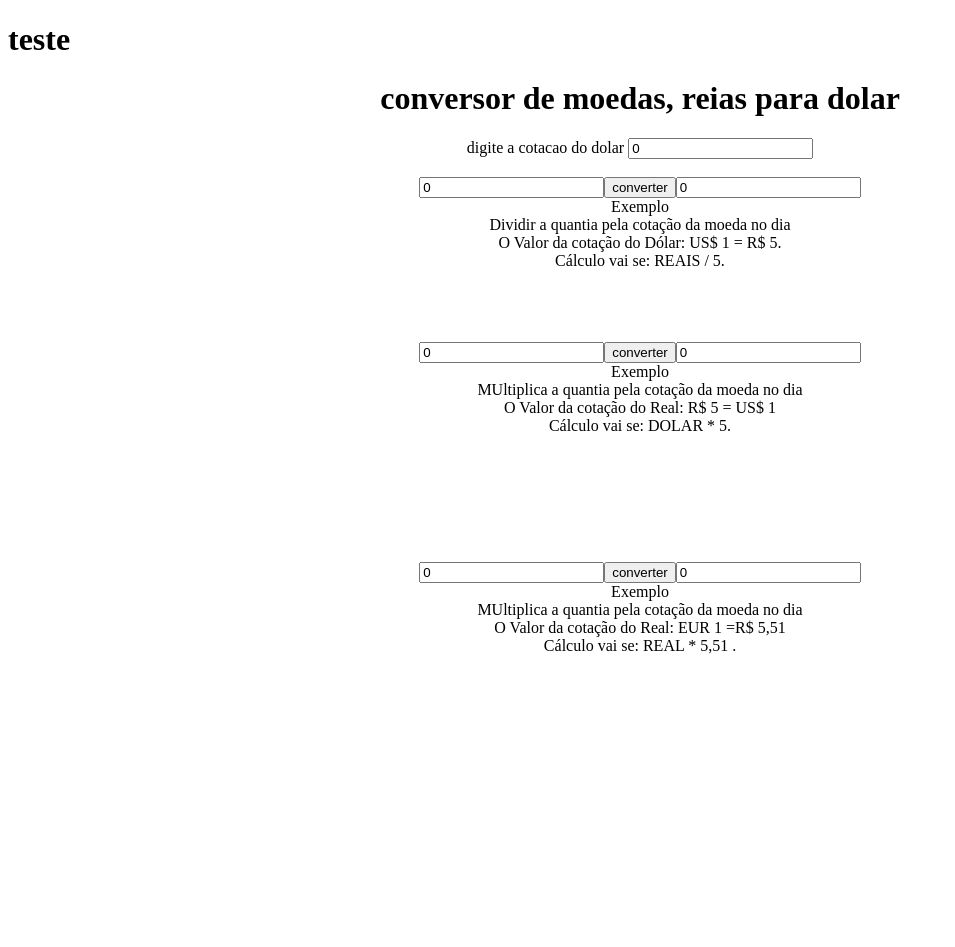
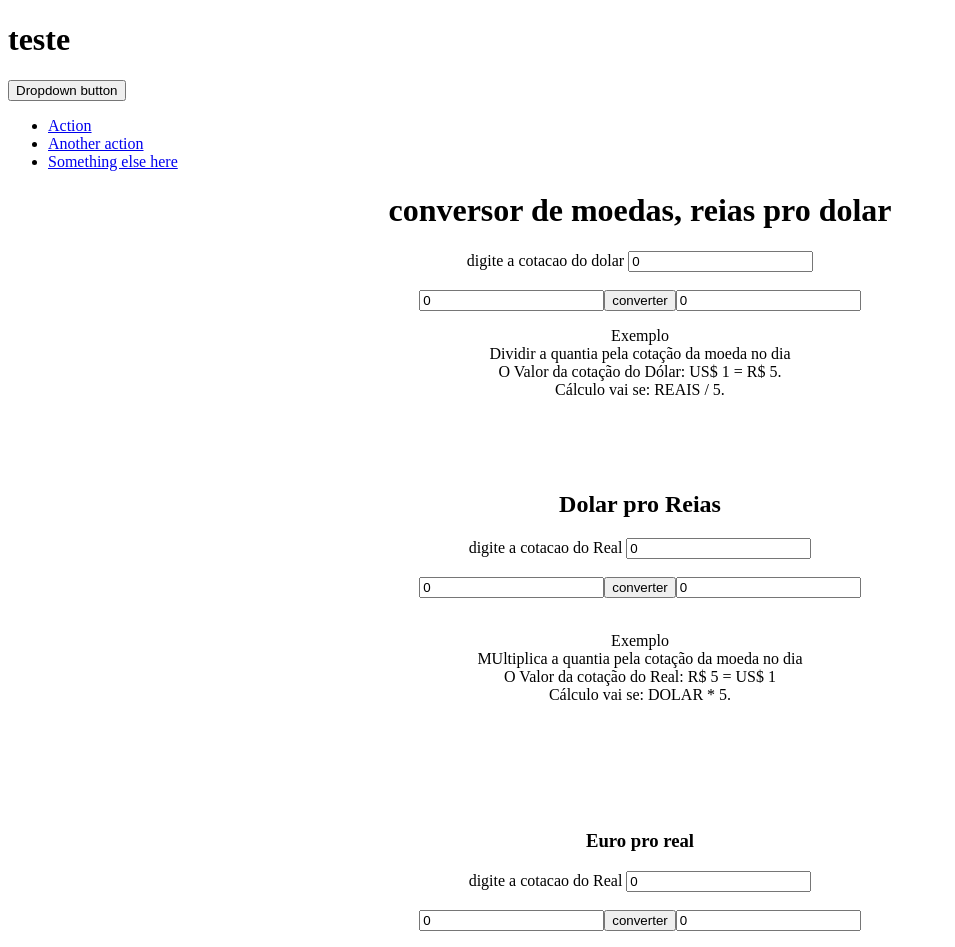
Before and after one commit to ilusao/prova-angular, an Angular app: page / in a window 1280 px wide. Shown: the top 947 px of the page, without its empty margins (0-955 px from the left). Before the commit the page ends 800 px from the top, so only its background shows below. Built offline with nearby package versions, Linux system fonts and the light colour scheme.

Commit message:
provinha 6

```diff
--- a/src/app/provaangular/provaangular.component.css
+++ b/src/app/provaangular/provaangular.component.css
@@ -0,0 +1,67 @@
+@mixin caret-down($width: $caret-width) {
+  border-top: $width solid;
+  border-right: $width solid transparent;
+  border-bottom: 0;
+  border-left: $width solid transparent;
+}
+
+@mixin caret-up($width: $caret-width) {
+  border-top: 0;
+  border-right: $width solid transparent;
+  border-bottom: $width solid;
+  border-left: $width solid transparent;
+}
+
+@mixin caret-end($width: $caret-width) {
+  border-top: $width solid transparent;
+  border-right: 0;
+  border-bottom: $width solid transparent;
+  border-left: $width solid;
+}
+
+@mixin caret-start($width: $caret-width) {
+  border-top: $width solid transparent;
+  border-right: $width solid;
+  border-bottom: $width solid transparent;
+}
+
+@mixin caret(
+  $direction: down,
+  $width: $caret-width,
+  $spacing: $caret-spacing,
+  $vertical-align: $caret-vertical-align
+) {
+  @if $enable-caret {
+    &::after {
+      display: inline-block;
+      margin-left: $spacing;
+      vertical-align: $vertical-align;
+      content: "";
+      @if $direction == down {
+        @include caret-down($width);
+      } @else if $direction == up {
+        @include caret-up($width);
+      } @else if $direction == end {
+        @include caret-end($width);
+      }
+    }
+
+    @if $direction == start {
+      &::after {
+        display: none;
+      }
+
+      &::before {
+        display: inline-block;
+        margin-right: $spacing;
+        vertical-align: $vertical-align;
+        content: "";
+        @include caret-start($width);
+      }
+    }
+
+    &:empty::after {
+      margin-left: 0;
+    }
+  }
+}
--- a/src/app/provaangular/provaangular.component.html
+++ b/src/app/provaangular/provaangular.component.html
@@ -1,6 +1,20 @@
+
+<div class="dropdown">
+  <button class="btn btn-secondary dropdown-toggle" type="button" data-bs-toggle="dropdown" aria-expanded="false">
+    Dropdown button
+  </button>
+  <ul class="dropdown-menu">
+    <li><a class="dropdown-item" href="#">Action</a></li>
+    <li><a class="dropdown-item" href="#">Another action</a></li>
+    <li><a class="dropdown-item" href="#">Something else here</a></li>
+  </ul>
+</div>
+
+
+
 <form style="text-align: center;">
 
-  <h1>conversor de moedas, reias para dolar</h1>
+  <h1>conversor de moedas, reias pro dolar</h1>
   digite  a cotacao do dolar
   <input type="number" name="cotacao"  [(ngModel)]="cotacao">
   <br><br>
@@ -8,33 +22,45 @@
   <button (click)="converter()">converter</button>
   <input [value]="converte">
   <br>
+  <p>
   Exemplo
   <br>
   Dividir a quantia pela cotação da moeda no dia <br>
   O Valor da cotação do Dólar: US$ 1 = R$ 5. <br>
   Cálculo vai se: REAIS / 5.<br><br><br><br><br>
+ </p>
 
 
+  <h2>Dolar pro Reias</h2>
+  digite  a cotacao do Real
+  <input type="number" name="cotacao1"  [(ngModel)]="cotacao1">
+  <br><br>
   <input type="number" name="dolar" [(ngModel)]="dolar">
   <button (click)="converter()">converter</button>
   <input [value]="converte2">
+  <p>
   <br>
   Exemplo
   <br>
   MUltiplica a quantia pela cotação da moeda no dia <br>
   O Valor da cotação do Real: R$ 5 = US$ 1  <br>
   Cálculo vai se: DOLAR * 5.<br><br><br><br><br><br><br>
+  </p>
 
-
-    <h3></h3>
+    <h3>Euro pro real</h3>
+    digite  a cotacao do Real
+  <input type="number" name="cotacao2"  [(ngModel)]="cotacao2">
+  <br><br>
   <input type="number" name="euro" [(ngModel)]="euro">
   <button (click)="converter()">converter</button>
   <input [value]="converte3">
   <br>
+  <p>
   Exemplo
   <br>
   MUltiplica a quantia pela cotação da moeda no dia <br>
   O Valor da cotação do Real: EUR 1 =R$ 5,51 <br>
   Cálculo vai se: REAL * 5,51  .<br>
+  </p>
 
 </form>
--- a/src/app/provaangular/provaangular.component.ts
+++ b/src/app/provaangular/provaangular.component.ts
@@ -13,11 +13,13 @@ export class ProvaangularComponent {
   converte2 : number = 0;
   converte3 : number = 0;
   cotacao : number = 0;
+  cotacao1 : number = 0;
+  cotacao2 : number = 0;
 
   converter(){
      this.converte = this.reais / this.cotacao;
-     this.converte2 = this.dolar * 5;
-     this.converte3 = this.euro * 5,51;
+     this.converte2 = this.dolar * this.cotacao1;
+     this.converte3 = this.euro * this.cotacao2;
 
   }
 
```
